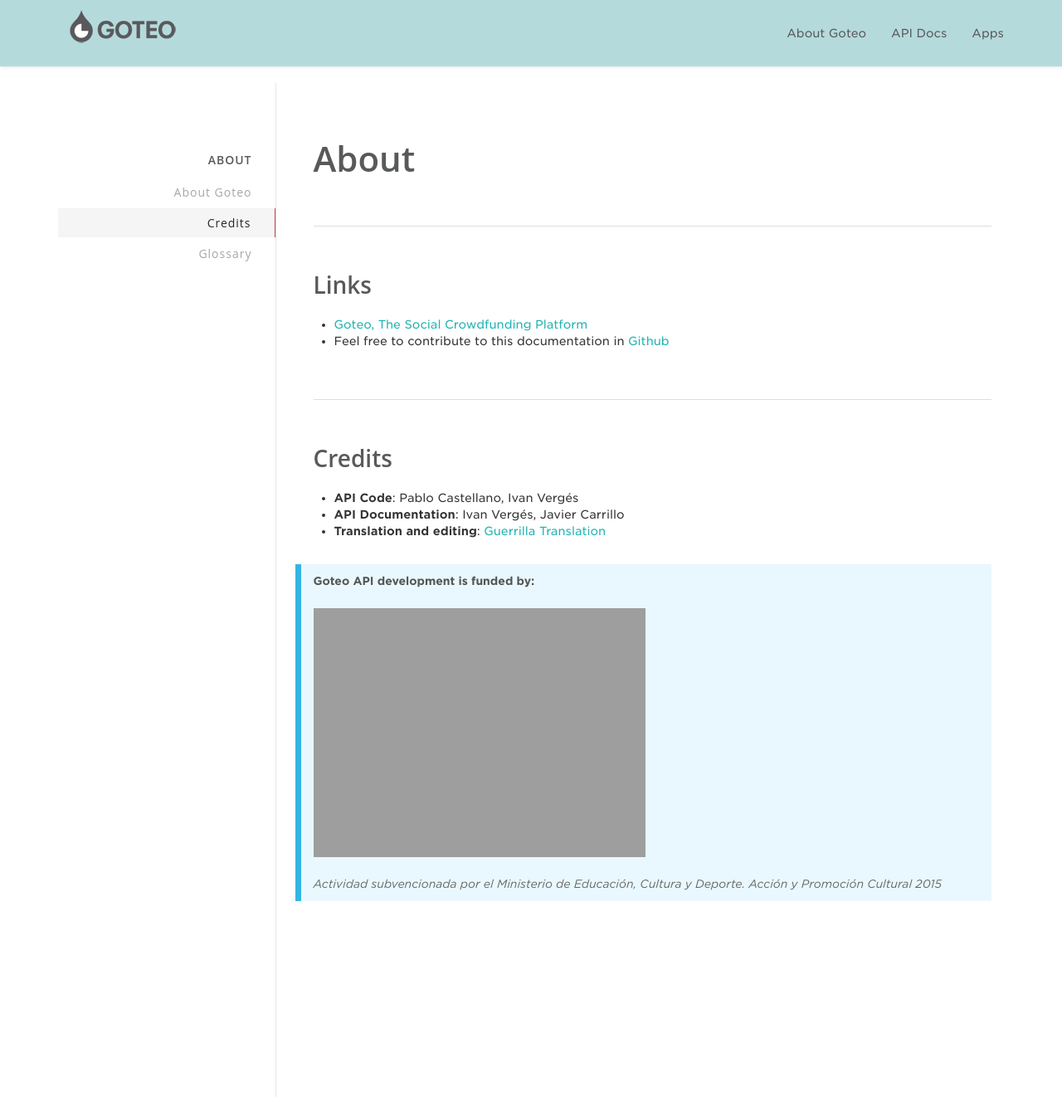
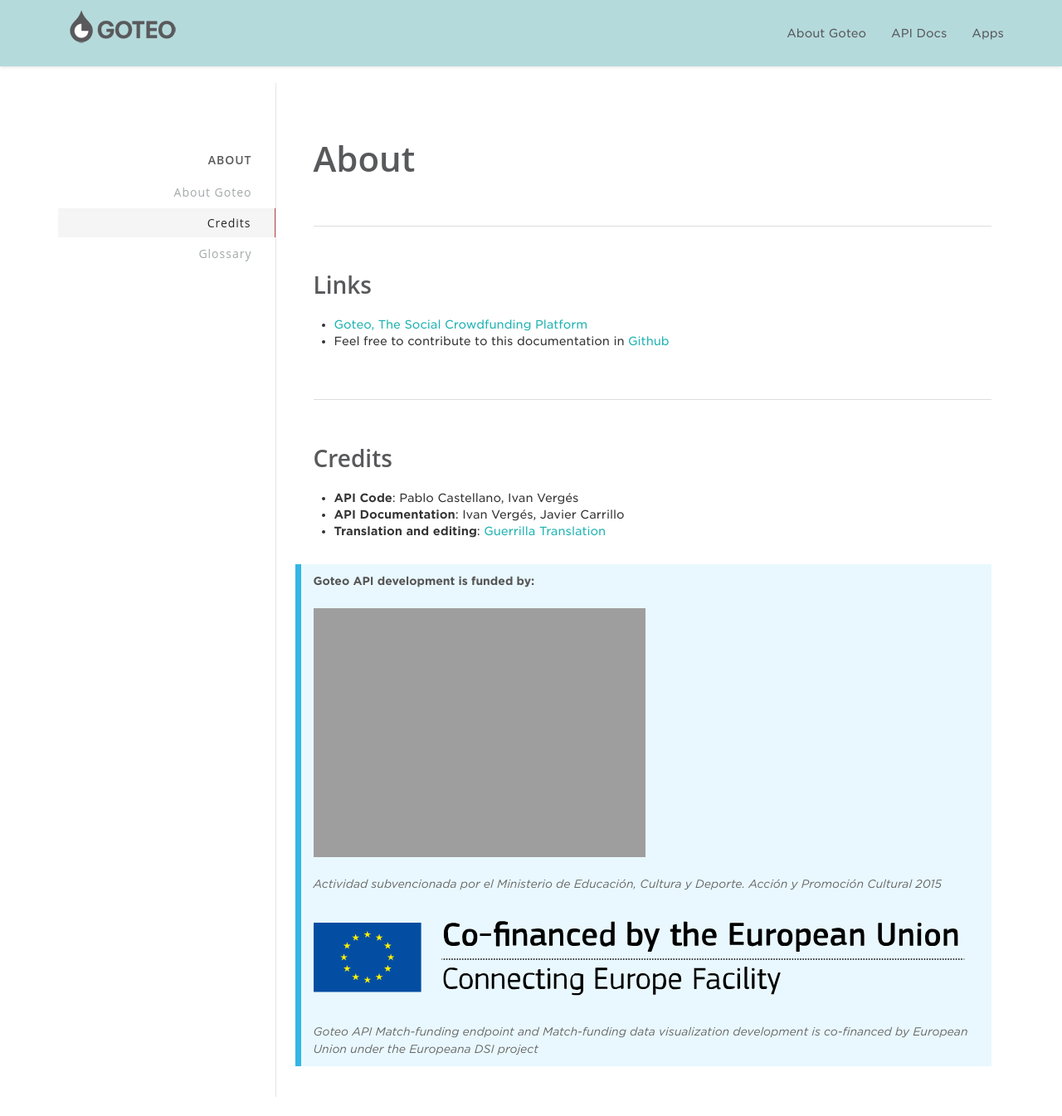
Before and after one commit to GoteoFoundation/goteo-api-doc, a Jekyll site: the page built from docs/about-goteo/credits.md, in a window 1280 px wide. Shown: the whole page at 83% size. Built offline with Jekyll 4.4.1, drawn with Linux system fonts in a browser that asks for light colours; Markdown is read by kramdown in place of the engine named in the settings; before the commit the page ends 1322 px from its top, so only the background shows below that.

Commit message:
europeana logo

```diff
--- a/docs/about-goteo/credits.md
+++ b/docs/about-goteo/credits.md
@@ -19,6 +19,10 @@
 
 > **Goteo API development is funded by:**
 >
-> ![Ministerio de Educación, Cultura y Deporte](https://developers.goteo.org/assets/images/logo-ecd.gif)
+> ![Ministerio de Educación, Cultura y Deporte logo](https://developers.goteo.org/assets/images/logo-ecd.gif)
 >
 > *Actividad subvencionada por el Ministerio de Educación, Cultura y Deporte. Acción y Promoción Cultural 2015*
+>
+> ![Europeana DSI project logo](https://developers.goteo.org/assets/images/eu_flag_cef.svg)
+>
+> *Goteo API Match-funding endpoint and Match-funding data visualization development is co-financed by European Union under the Europeana DSI project*
```
Also changed, not shown: assets/images/eu_flag_cef.svg (added).
